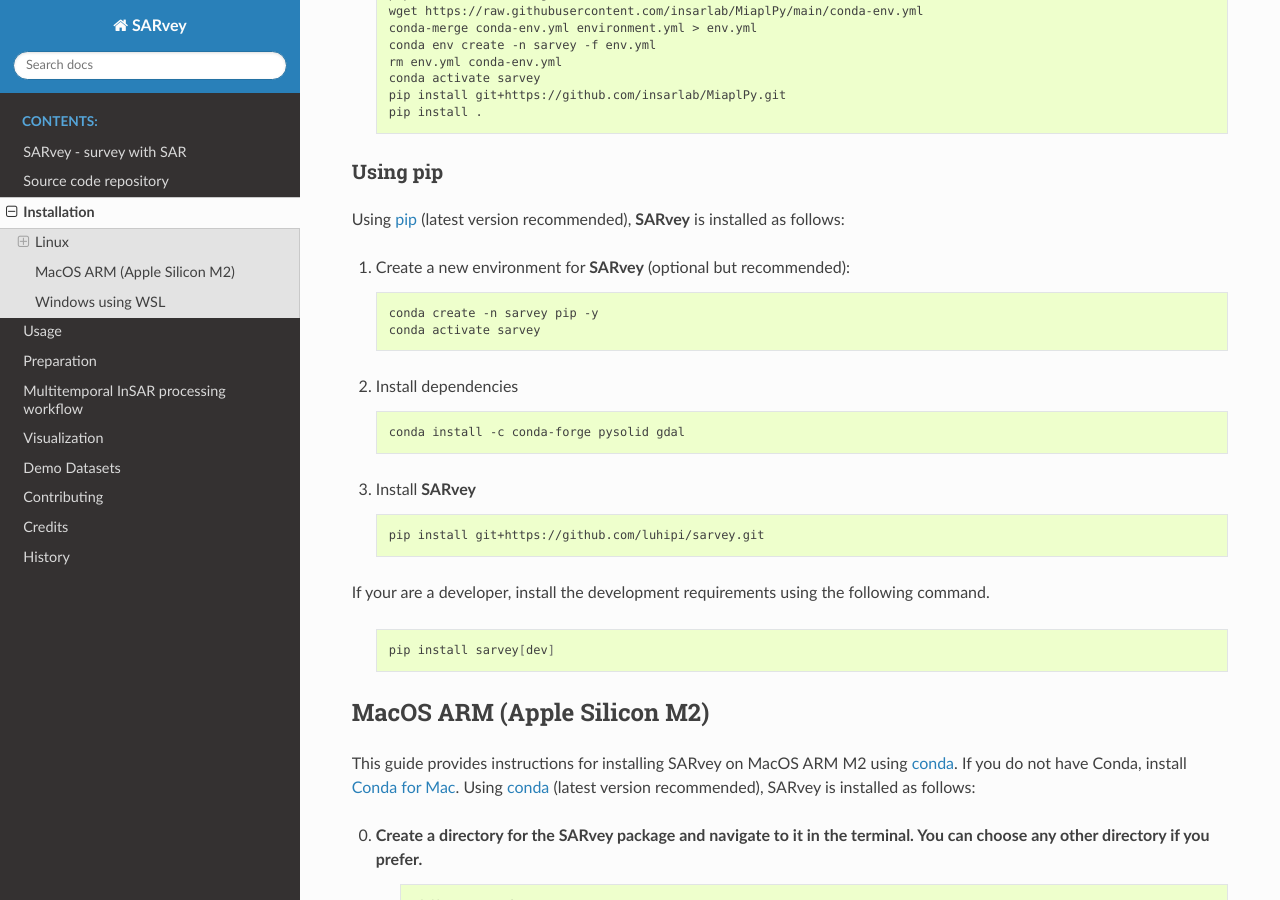
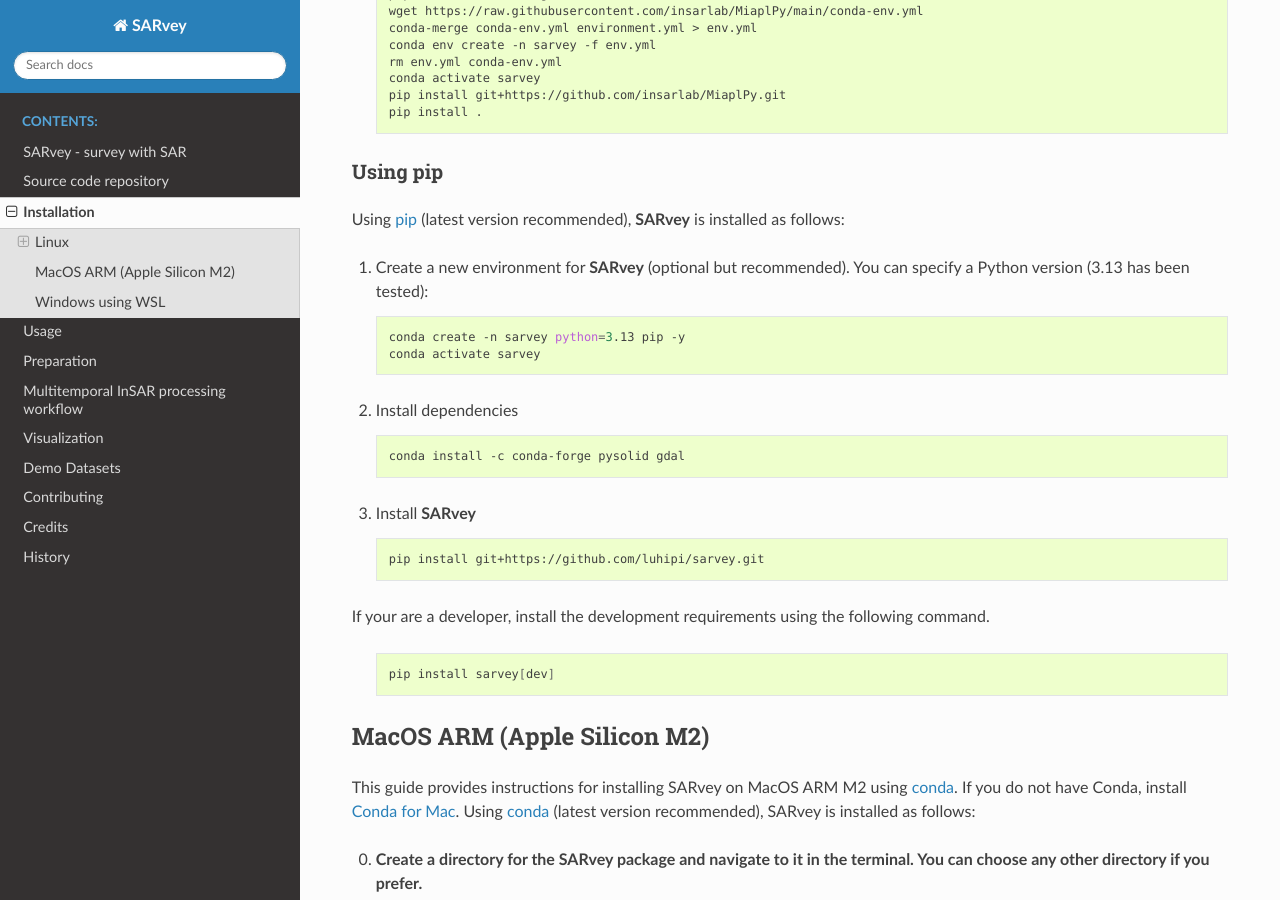
Before and after one commit to luhipi/sarvey, a Sphinx documentation site: the page built from docs/installation.rst, in a window 1280 px wide and 900 px high, scrolled down 1109 px. Built offline with Sphinx 7.4.7 and the Read the Docs theme 3.1.0, drawn with Linux system fonts in a browser that asks for light colours; pages that are not in the unit, such as notebooks, are missing from menus.

```diff
--- a/docs/installation.rst
+++ b/docs/installation.rst
@@ -76,11 +76,11 @@ Using pip
 
 Using pip_ (latest version recommended), **SARvey** is installed as follows:
 
-1. Create a new environment for **SARvey** (optional but recommended):
+1. Create a new environment for **SARvey** (optional but recommended). You can specify a Python version (3.13 has been tested):
 
    .. code-block:: bash
 
-    conda create -n sarvey pip -y
+    conda create -n sarvey python=3.13 pip -y
     conda activate sarvey
 
 2. Install dependencies
--- a/setup.py
+++ b/setup.py
@@ -46,7 +46,7 @@ req = [
     "cython", "numpy", "pyproj", "matplotlib", "numba", "scipy",
     "mintpy", "h5py", "overpy", "gstools", "shapely", "pandas", "geopandas", "pymaxflow",
     "pillow", "importlib_resources", "json5", "cmcrameri", 'pydantic',
-    "kamui @ git+https://github.com/yoyolicoris/kamui.git@dev",
+    "kamui @ git+https://github.com/yoyolicoris/kamui.git@84c10df2fa89091a0aa4ecf12049a70d0d01391f",
     "miaplpy @ git+https://github.com/insarlab/MiaplPy.git"
 ]
 
```
